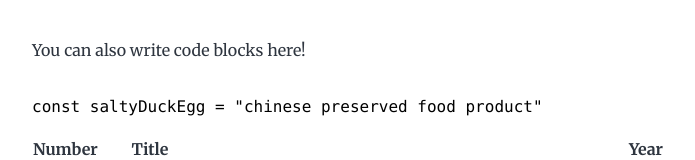
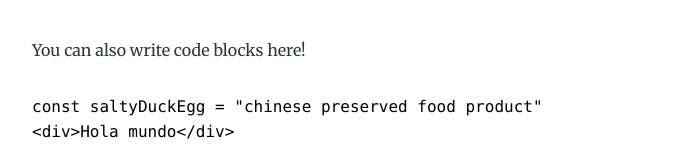
Before and after one commit to PedroSantos2021/gatsby-netlify-cms, a Gatsby site: page /hello-world/ in a window 1280 px wide. Shown: the part 2233-2393 px from the top of the page, without its empty margins (292-987 px from the left). Built offline with nearby package versions, Linux system fonts and the light colour scheme; Gatsby itself is replaced by a stand-in of ours; some packages are replaced by stand-ins of ours; code samples lack their colours.

Commit message:
primer commit

````diff
--- a/content/blog/hello-world/index.md
+++ b/content/blog/hello-world/index.md
@@ -23,8 +23,9 @@ Oh, and here's a great quote from this Wikipedia on
 
 You can also write code blocks here!
 
-```js
+```html
 const saltyDuckEgg = "chinese preserved food product"
+<div>Hola mundo</div>
 ```
 
 | Number | Title                                    | Year |
--- a/src/pages/index.js
+++ b/src/pages/index.js
@@ -4,6 +4,7 @@ import { Link, graphql } from "gatsby"
 import Bio from "../components/bio"
 import Layout from "../components/layout"
 import Seo from "../components/seo"
+import Helmet from "react-helmet"
 
 const BlogIndex = ({ data, location }) => {
   const siteTitle = data.site.siteMetadata?.title || `Title`
@@ -26,6 +27,9 @@ const BlogIndex = ({ data, location }) => {
   return (
     <Layout location={location} title={siteTitle}>
       <Seo title="All posts" />
+      <Helmet>
+        <script src="https://identity.netlify.com/v1/netlify-identity-widget.js"></script>
+      </Helmet>
       <Bio />
       <ol style={{ listStyle: `none` }}>
         {posts.map(post => {
````
